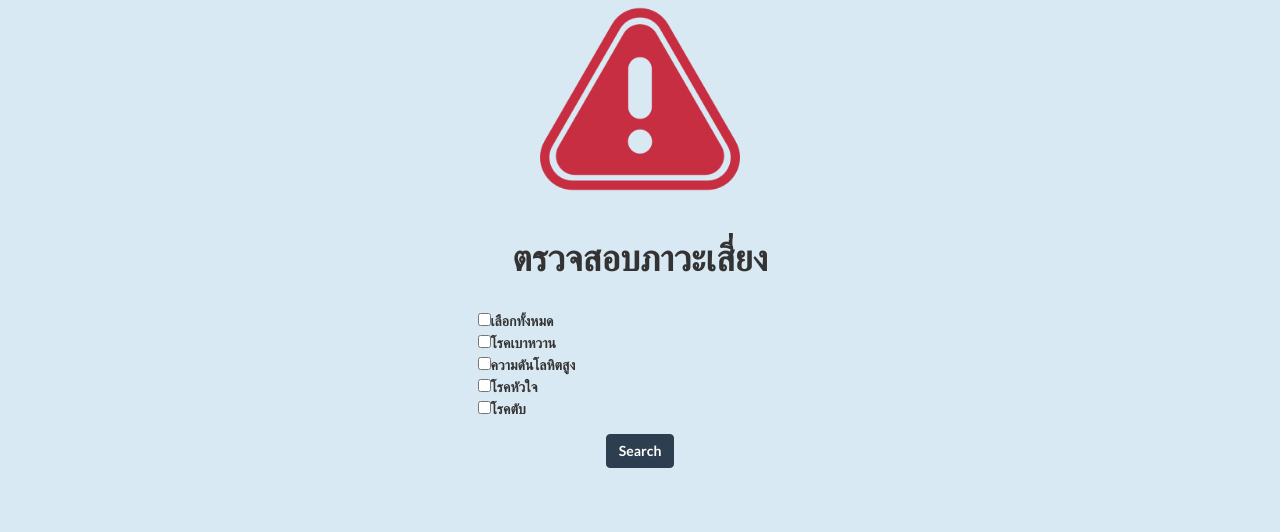
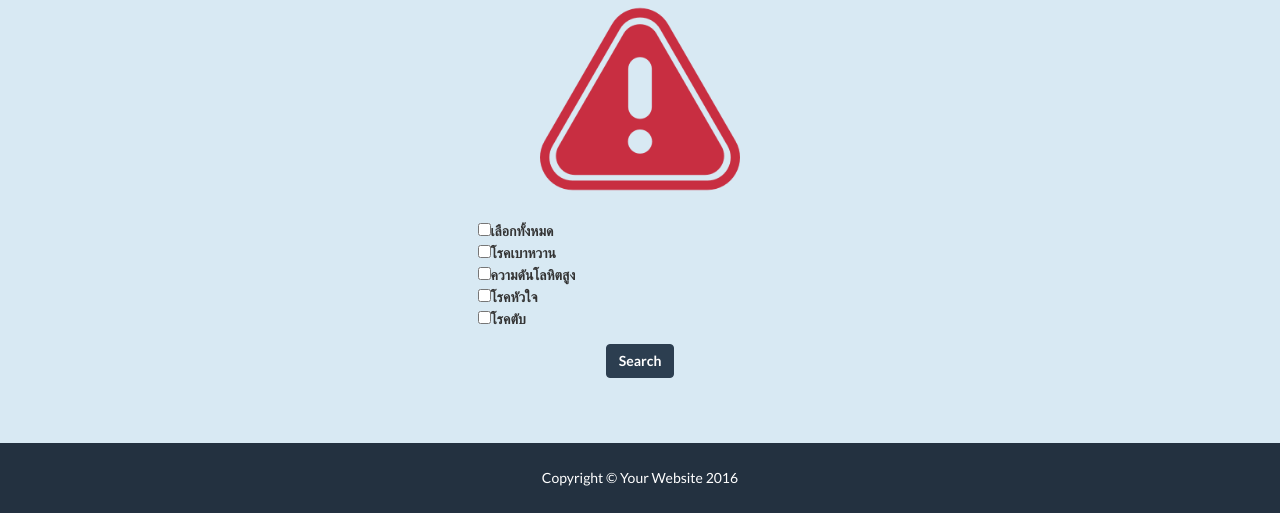
Before and after one commit to aitthinat/PjH, a PHP site: page /s_risk.php in a window 1280 px wide. Shown: the part 151-683 px from the top of the page. Run offline with PHP 8.4, Linux system fonts and the light colour scheme; some libraries are stand-ins or nearby versions.

Commit message:
some edit

```diff
--- a/s_risk.php
+++ b/s_risk.php
@@ -4,7 +4,6 @@
     <div class="container">
     <div>
         <div style="padding-bottom: 20px"><center><img class="img-responsive" src="img/onpage_3.png" height="100" width="200"></center></div>
-        <div><center><h1>ตรวจสอบภาวะเสี่ยง</h1></center><br/></div>
             <!-- Please Edit!! form, value, aria-label, selectAll -->
             <form name="myForm" onsubmit="return validateForm()" action="info_edd.php" method="POST" >
             <!-- Select Disease -->
--- a/search.php
+++ b/search.php
@@ -2,7 +2,6 @@
 
 <div style="background:#d8e9f3">
     <div class="container">
-
         <div>
             <div style="padding-bottom: 20px"><center><img class="img-responsive" src="img/onpage_2.png" height="100" width="200"></center></div>
             <!-- Please Edit!! -->
```
